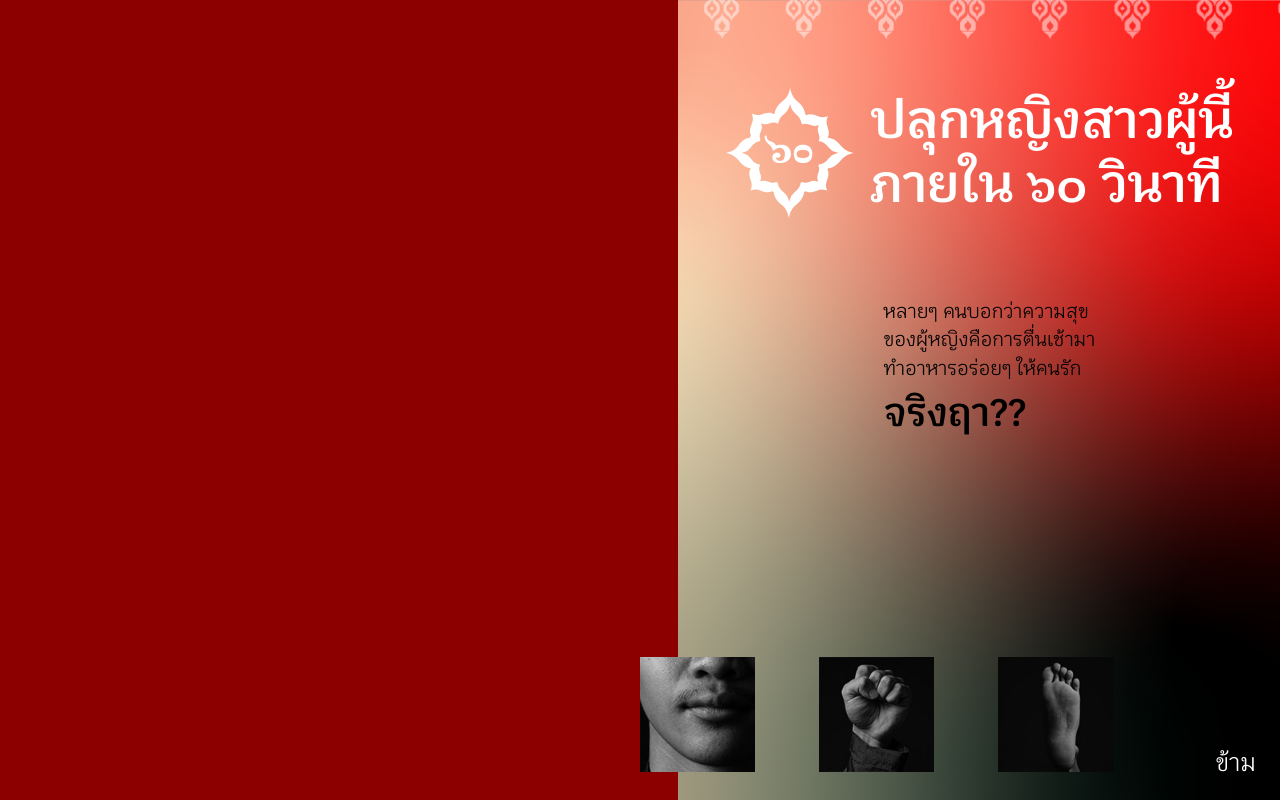
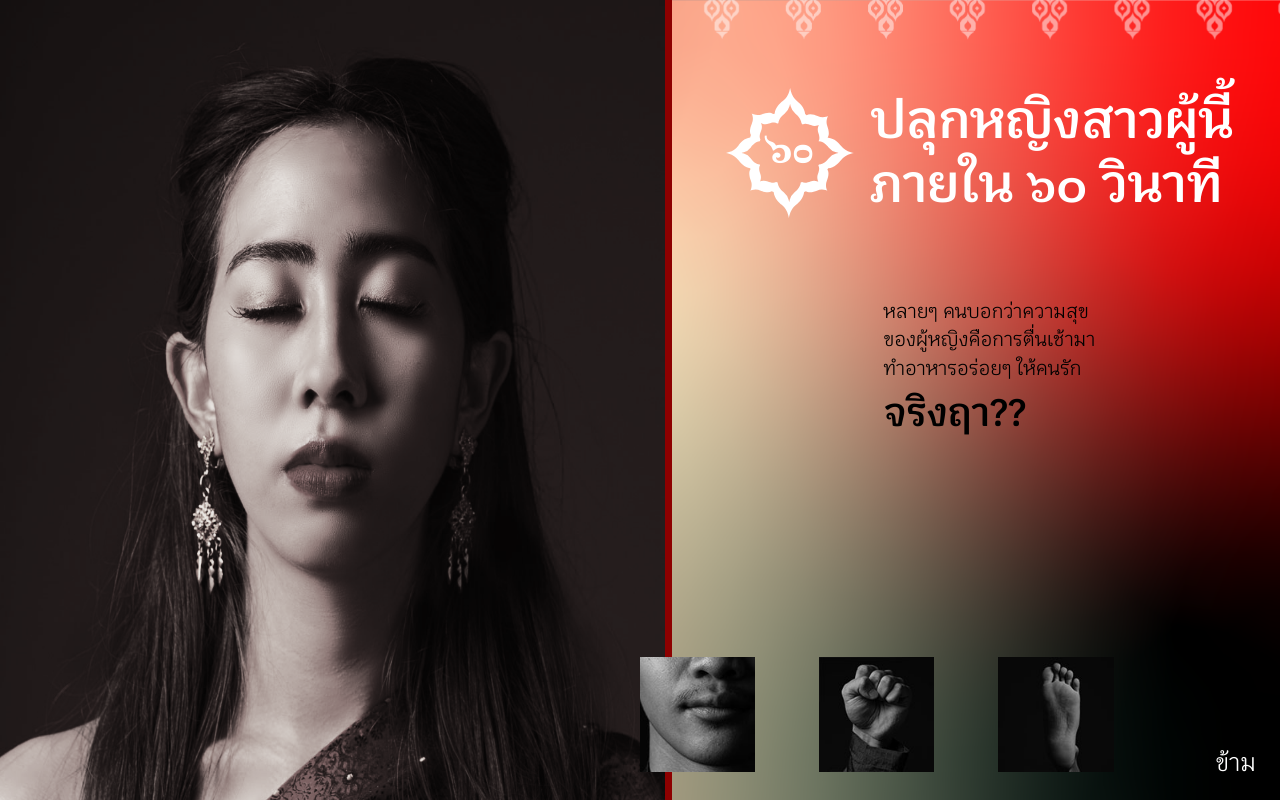
Before and after one commit to jakkaphantee/srichart, a Vue app: page / in a window 1280 px wide. Built offline with nearby package versions, Linux system fonts and the light colour scheme.

Commit message:
add real image

```diff
--- a/src/views/Intro.vue
+++ b/src/views/Intro.vue
@@ -1,6 +1,14 @@
 <template>
   <div class="intro-page" align="left">
     <div class="content-left">
+      <img
+        :src="require('@/assets/images/intro/woman_sleep.png')"
+        :class="actionType === '' ? 'is-primary' : 'is-secondary'"
+      />
+      <img
+        :src="require('@/assets/images/intro/woman_awake.png')"
+        :class="actionType !== '' ? 'is-primary' : 'is-secondary'"
+      />
     </div>
     <div class="content-right">
       <div class="pl-5">
@@ -58,7 +66,9 @@ export default {
       introBodyText: 'หลายๆ คนบอกว่าความสุข\nของผู้หญิงคือการตื่นเช้ามา\nทำอาหารอร่อยๆ ให้คนรัก',
       introFooterText: 'จริงฤา??',
       isUserPerformAnyAction: false,
-      isIntoWebsiteModalOpen: false
+      isIntoWebsiteModalOpen: false,
+      actionType: '',
+      actionTimeout: null
     }
   },
   methods: {
@@ -67,8 +77,11 @@ export default {
     }),
     changeImageType(actionType) {
       this.isUserPerformAnyAction = true
-      console.log(actionType)
-      // change left side image
+      this.actionType = actionType
+      clearTimeout(this.actionTimeout)
+      this.actionTimeout = setTimeout(() => {
+        this.actionType = ''
+      }, 1200)
     },
     showEnterSiteModal() {
       this.isIntoWebsiteModalOpen = true
@@ -124,8 +137,22 @@ $themed-red: #8D0000;
   top: 0;
   left: 0;
   background-color: $themed-red;
-  width: 53%;
+  width: 52.5%;
   height: 100%;
+
+  img {
+    position: absolute;
+    width: 99%;
+    height: 100%;
+
+    &.is-primary {
+      z-index: 5;
+    }
+
+    &.is-secondary {
+      z-index: 4;
+    }
+  }
 }
 
 .content-right {
```
